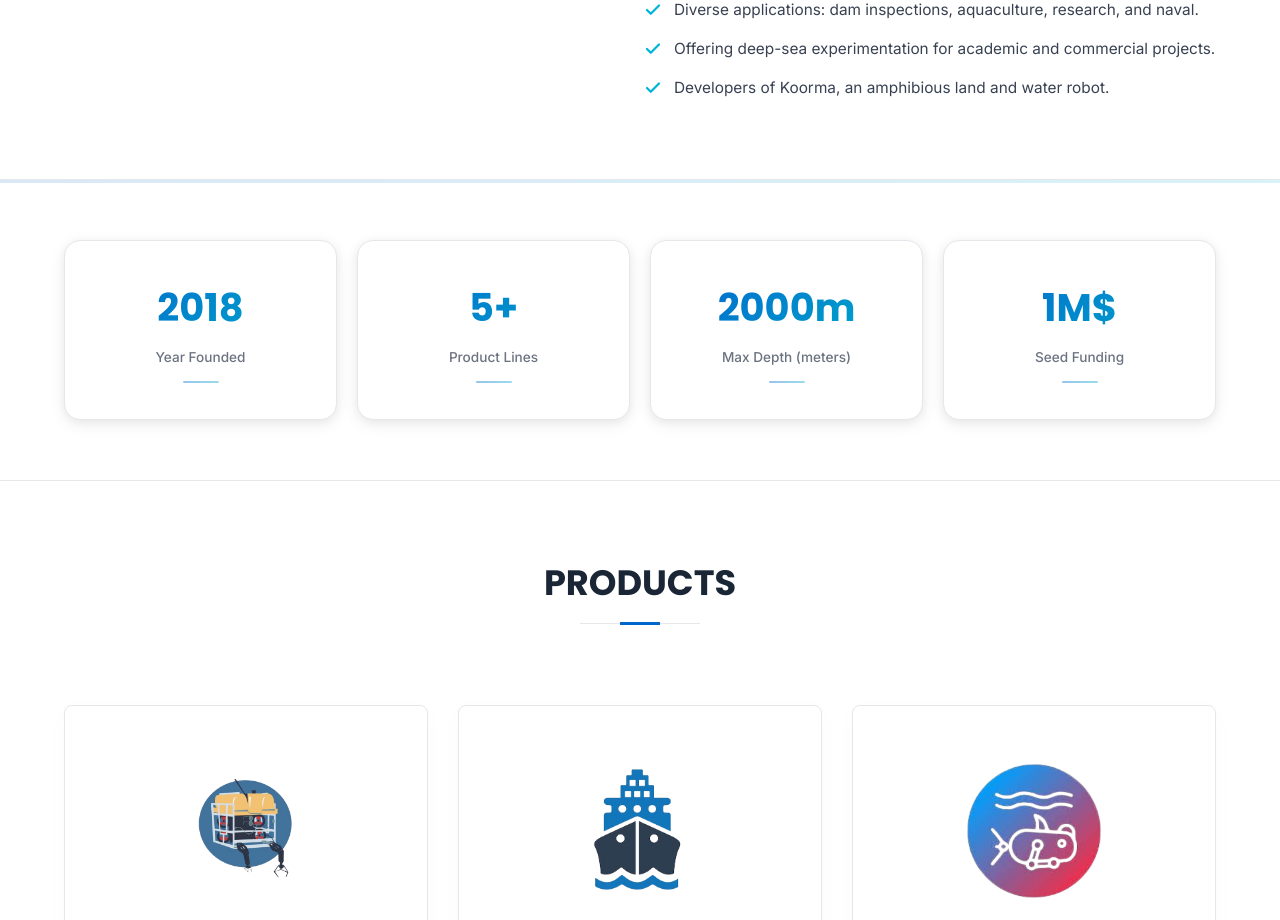
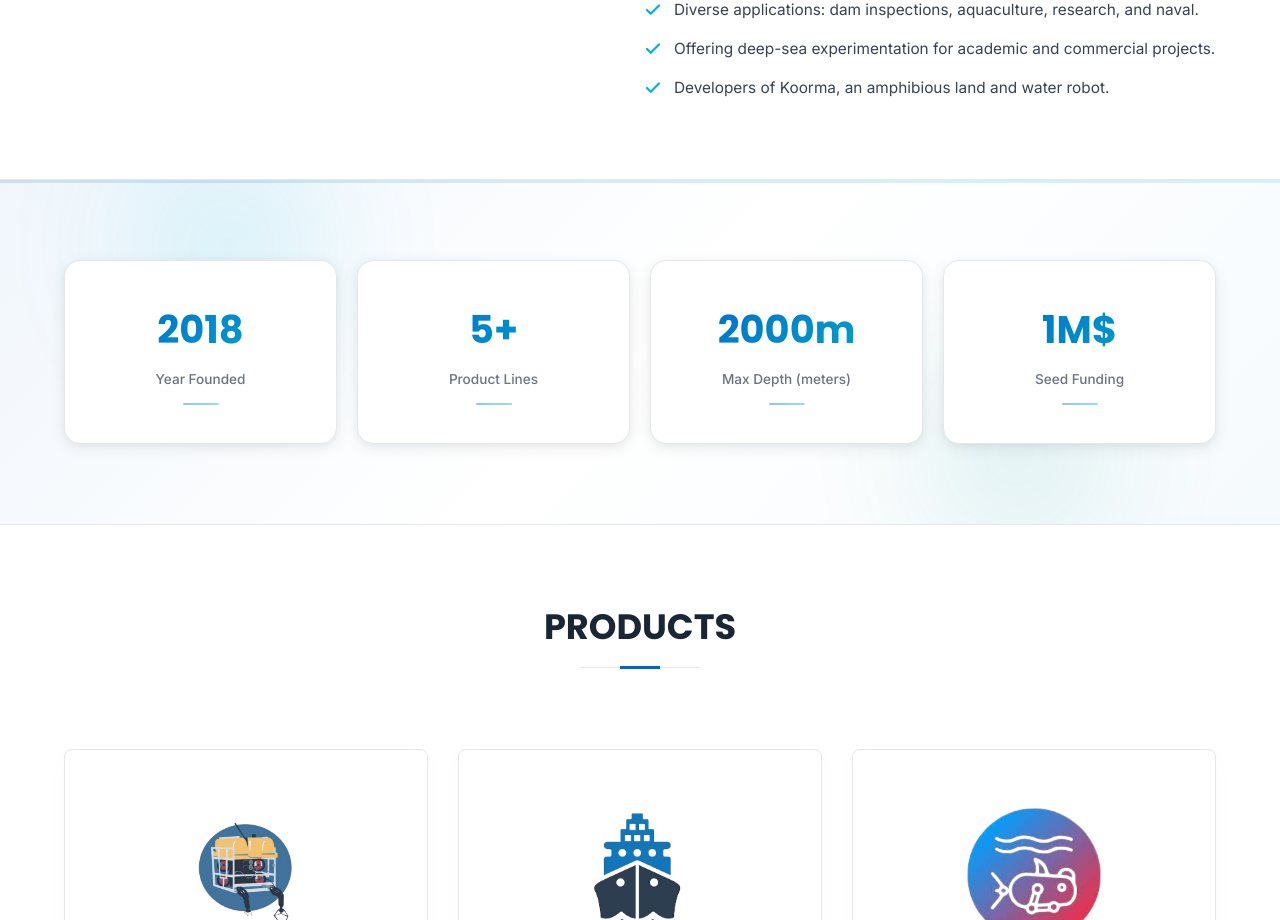
Before and after one commit to Pavitamil/vikra-website, a React (Vite) app: page / in a window 1280 px wide. Shown: the part 1760-2680 px from the top of the page. Built offline with nearby package versions, Linux system fonts and the light colour scheme.

Commit message:
Styling: Transform Stats section to glassmorphism format with blurred background accent blobs

```diff
--- a/src/components/Stats/Stats.css
+++ b/src/components/Stats/Stats.css
@@ -1,6 +1,6 @@
 .stats-section {
-  padding: 60px 0;
-  background: #ffffff;
+  padding: 80px 0;
+  background: linear-gradient(135deg, #f0f6fc 0%, #ffffff 50%, #f5fafd 100%);
   position: relative;
   overflow: hidden;
   border-top: 1px solid var(--color-border);
@@ -15,30 +15,66 @@
   height: 3px;
   background: var(--gradient-primary);
   opacity: 0.15;
+  z-index: 1;
+}
+
+/* Background Glass blobs */
+.stats-blob {
+  position: absolute;
+  border-radius: 50%;
+  filter: blur(70px);
+  z-index: 0;
+  pointer-events: none;
+  opacity: 0.25;
+}
+
+.stats-blob-1 {
+  width: 250px;
+  height: 250px;
+  background: radial-gradient(circle, #00b4d8 0%, transparent 70%);
+  top: -60px;
+  left: 8%;
+}
+
+.stats-blob-2 {
+  width: 220px;
+  height: 220px;
+  background: radial-gradient(circle, #009688 0%, transparent 70%);
+  bottom: -40px;
+  right: 12%;
 }
 
 .stats-grid {
   display: grid;
   grid-template-columns: repeat(4, 1fr);
   gap: 20px;
+  position: relative;
+  z-index: 2;
 }
 
 .stat-card {
-  padding: 36px 20px;
+  padding: 38px 24px;
   text-align: center;
   position: relative;
-  background: #ffffff;
-  border: 1px solid var(--color-border);
-  border-radius: var(--radius-md);
-  box-shadow: var(--shadow-sm);
+  background: rgba(255, 255, 255, 0.45);
+  backdrop-filter: blur(16px);
+  -webkit-backdrop-filter: blur(16px);
+  border: 1px solid rgba(255, 255, 255, 0.55);
+  border-radius: var(--radius-lg);
+  box-shadow:
+    0 10px 30px -10px rgba(0, 102, 204, 0.06),
+    inset 0 1px 0 rgba(255, 255, 255, 0.5);
   transition: all var(--transition-normal);
+  overflow: hidden;
 }
 
 .stat-card:hover {
-  background: #f9fafb;
-  transform: translateY(-4px);
-  box-shadow: var(--shadow-md);
-  border-color: var(--color-border-accent);
+  background: rgba(255, 255, 255, 0.65);
+  transform: translateY(-5px);
+  box-shadow:
+    0 20px 40px -15px rgba(0, 102, 204, 0.14),
+    inset 0 1px 0 rgba(255, 255, 255, 0.7);
+  border-color: rgba(0, 102, 204, 0.25);
 }
 
 .stat-glow {
@@ -50,7 +86,6 @@
   background: var(--gradient-primary);
   opacity: 0;
   transition: opacity var(--transition-normal);
-  border-radius: 2px 2px 0 0;
 }
 
 .stat-card:hover .stat-glow { opacity: 1; }
--- a/src/components/Stats/Stats.jsx
+++ b/src/components/Stats/Stats.jsx
@@ -24,6 +24,8 @@ export default function Stats() {
   return (
     <section className="stats-section" ref={ref}>
       <div className="stats-bg-line" />
+      <div className="stats-blob stats-blob-1" />
+      <div className="stats-blob stats-blob-2" />
       <div className="container">
         <div className="stats-grid">
           {stats.map((stat, i) => (
```
